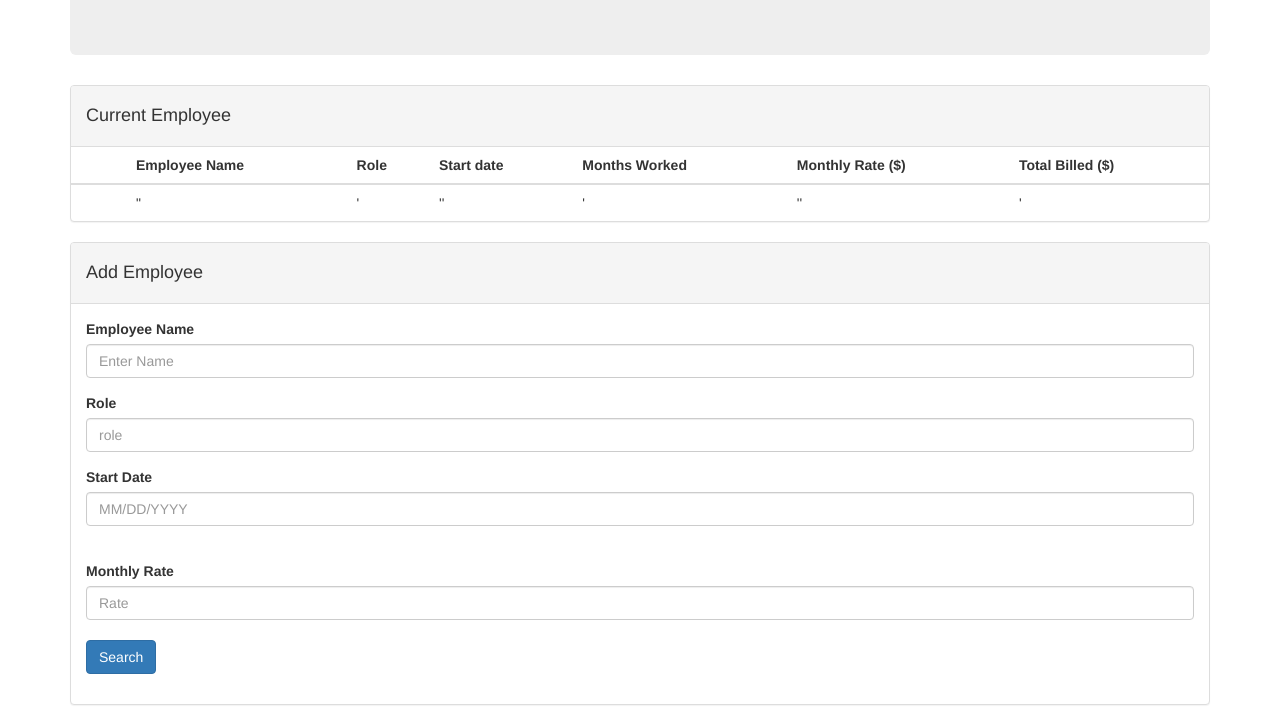
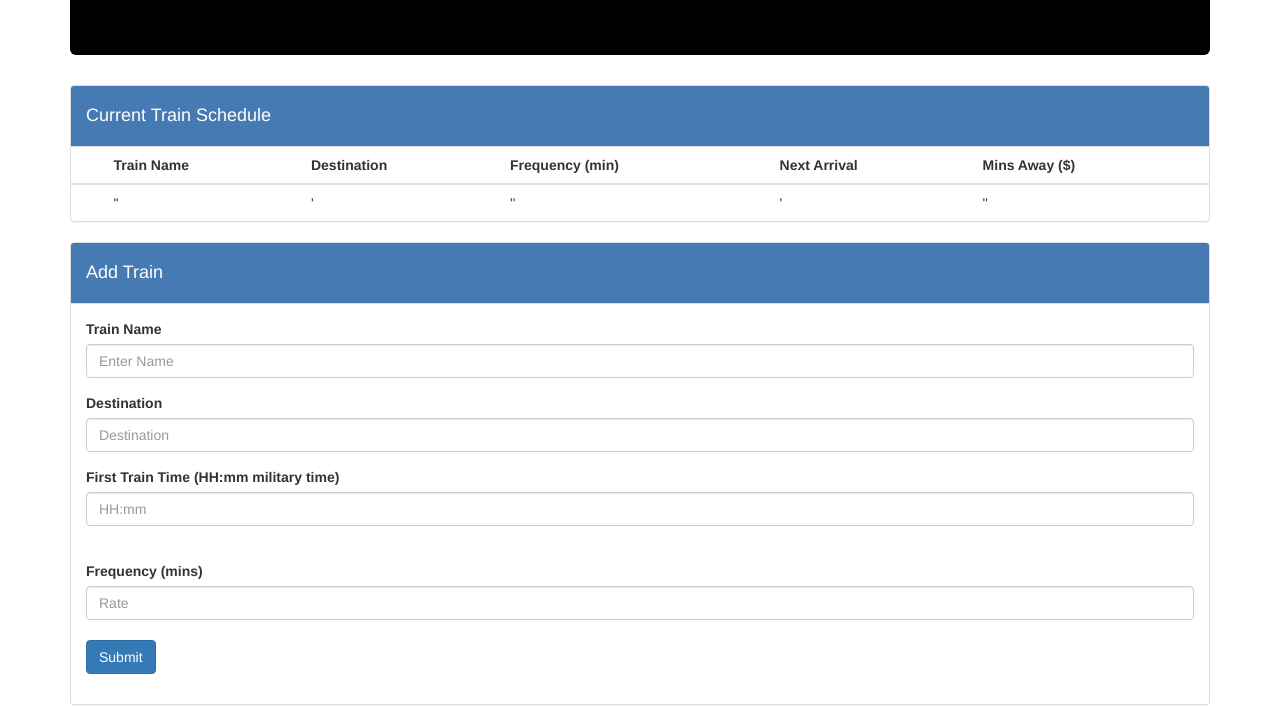
Before and after one commit to JodeciLe84/RPS-Multiplayer, a plain HTML site: page index.html in a window 1280 px wide. Shown: the part 170-895 px from the top of the page. Drawn offline with nearby package versions, Linux system fonts and the light colour scheme; files that its build step writes are made by us from their sources.

Commit message:
updated html

```diff
--- a/assets/css/style.css
+++ b/assets/css/style.css
@@ -0,0 +1,9 @@
+#jumbo {
+    text-align: center;
+    background-color: #000000;
+    color: white;
+}
+#midrow {
+    background-color: #467ab2;
+    color: white;
+}
--- a/assets/javascript/app.js
+++ b/assets/javascript/app.js
@@ -1,6 +1,6 @@
 // Initialize Firebase
 var config = {
-  apiKey: "AIzaSyAHVyIQYFy-h-7FmtobcK3J_AlX5y-FxR0",
+  apiKey: "",
   authDomain: "employee-data-management-2e2dd.firebaseapp.com",
   databaseURL: "https://employee-data-management-2e2dd.firebaseio.com",
   projectId: "employee-data-management-2e2dd",
--- a/index.html
+++ b/index.html
@@ -8,7 +8,7 @@
   <title>Train Schedule</title>
   <link rel="stylesheet" href="https://maxcdn.bootstrapcdn.com/bootstrap/3.3.7/css/bootstrap.min.css" integrity="sha384-BVYiiSIFeK1dGmJRAkycuHAHRg32OmUcww7on3RYdg4Va+PmSTsz/K68vbdEjh4u"
     crossorigin="anonymous">
-  <link rel="stylesheet" type="text/css" href="./style.css">
+  <link rel="stylesheet" type="text/css" href="assets/css/style.css">
   <script src="https://www.gstatic.com/firebasejs/4.10.1/firebase.js"></script>
   <script src="https://code.jquery.com/jquery-3.3.1.min.js" integrity="sha256-FgpCb/KJQlLNfOu91ta32o/NMZxltwRo8QtmkMRdAu8="
     crossorigin="anonymous"></script>
@@ -30,30 +30,27 @@
 
     <div class="panel panel-default">
       <div class="panel-heading" id="midrow">
-        <h4>Current Employee</h4>
+        <h4>Current Train Schedule</h4>
       </div>
       <table class="table">
         <thead>
-          <th>
+          <tr>
             <th scope="col"></th>
-            <th scope="col">Employee Name</th>
-            <th scope="col">Role</th>
-            <th scope="col">Start date</th>
-            <th scope="col">Months Worked</th>
-            <th scope="col">Monthly Rate ($)</th>
-            <th scope="col">Total Billed ($)</th>
-          </th>
+            <th scope="col">Train Name</th>
+            <th scope="col">Destination</th>
+            <th scope="col">Frequency (min)</th>
+            <th scope="col">Next Arrival</th>
+            <th scope="col">Mins Away ($)</th>
+          </tr>
         </thead>
         <tbody>
           <tr>
-            <th scope="row"></th>
             <td id=""></td>
-            <td id="eName">"</td>
-            <td id="role">'</td>
-            <td id="sDate">''</td>
-            <td id="mWorked">'</td>
-            <td id="mRate">''</td>
-            <td id="tBilled">'</td>
+            <td id="tName">"</td>
+            <td id="tDestination">'</td>
+            <td id="tFrequency">''</td>
+            <td id="tNext">'</td>
+            <td id="tAway">''</td>
           </tr>
         </tbody>
       </table>
@@ -63,30 +60,30 @@
 
     <div class="panel panel-default">
       <div class="panel-heading" id="midrow">
-        <h4>Add Employee</h4>
+        <h4>Add Train</h4>
       </div>
       <div class="panel-body">
         <div class="row-md-12">
           <form>
             <div class="form-group">
-              <label for="Add Employee">Employee Name</label>
-              <input type="add" class="form-control" id="addEmployee" aria-describedby="emailHelp" placeholder="Enter Name">
+              <label for="Add Employee">Train Name</label>
+              <input type="add" class="form-control" id="addTrain" aria-describedby="emailHelp" placeholder="Enter Name">
               <small id="addit" class="form-text text-muted"></small>
             </div>
             <div class="form-group">
-              <label for="startYear">Role</label>
-              <input type="role" class="form-control" id="addRole" placeholder="role">
+              <label for="startYear">Destination</label>
+              <input type="role" class="form-control" id="addDestination" placeholder="Destination">
             </div>
             <div class="form-group">
-              <label for="startYear">Start Date</label>
-              <input type="password" class="form-control" id="startDate" placeholder="MM/DD/YYYY">
+              <label for="startYear">First Train Time (HH:mm military time)</label>
+              <input type="password" class="form-control" id="addDate" placeholder="HH:mm">
             </div>
             <br>
             <div class="form-group">
-              <label for="endYear">Monthly Rate</label>
-              <input type="password" class="form-control" id="monthlyRate" placeholder="Rate">
+              <label for="endYear">Frequency (mins)</label>
+              <input type="password" class="form-control" id="addFrequency" placeholder="Rate">
               <br>
-              <button type="submit" class="btn btn-primary" id="submit">Search</button>
+              <button type="submit" class="btn btn-primary" id="submit">Submit</button>
             </div>
           </form>
         </div>
```
